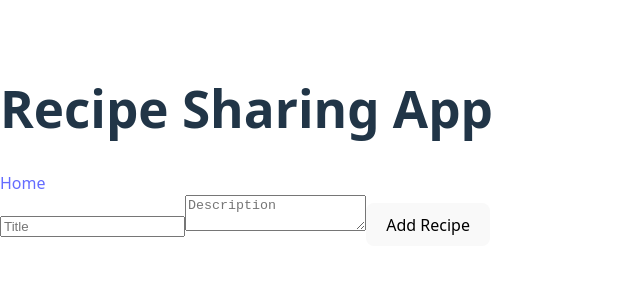
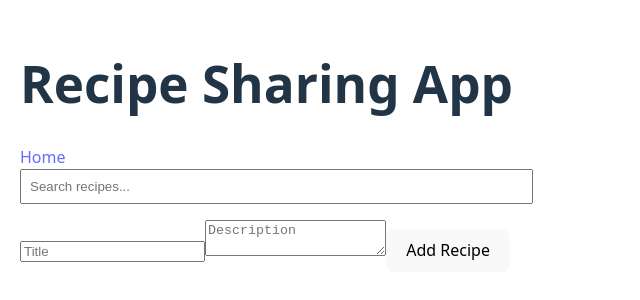
Before and after one commit to Phils9/alx-fe-reactjs, a React (Vite) app in the folder recipe-sharing-app/: page / in a window 1280 px wide. Shown: the part 254-554 px from the top of the page, without its empty margins (0-640 px from the left). Built offline with nearby package versions, Linux system fonts and the light colour scheme.

Commit message:
Task 2: Added advanced search and filtering capabilities

```diff
--- a/recipe-sharing-app/src/App.jsx
+++ b/recipe-sharing-app/src/App.jsx
@@ -2,15 +2,17 @@ import { BrowserRouter as Router, Routes, Route, Link } from 'react-router-dom';
 import RecipeList from './components/RecipeList';
 import AddRecipeForm from './components/AddRecipeForm';
 import RecipeDetails from './components/RecipeDetails';
+import SearchBar from './components/SearchBar';
 
 function App() {
   return (
     <Router>
-      <div>
+      <div style={{ padding: '20px' }}>
         <h1>Recipe Sharing App</h1>
         <nav>
           <Link to="/">Home</Link>
         </nav>
+        <SearchBar />
         <Routes>
           <Route
             path="/"
--- a/recipe-sharing-app/src/components/RecipeList.jsx
+++ b/recipe-sharing-app/src/components/RecipeList.jsx
@@ -2,11 +2,11 @@ import { Link } from 'react-router-dom';
 import useRecipeStore from './recipeStore'; // Ensure this import is correct
 
 const RecipeList = () => {
-  const recipes = useRecipeStore((state) => state.recipes);
+  const filteredRecipes = useRecipeStore((state) => state.filteredRecipes);
 
   return (
     <div>
-      {recipes.map((recipe) => (
+      {filteredRecipes.map((recipe) => (
         <div key={recipe.id}>
           <h3>
             <Link to={`/recipe/${recipe.id}`}>{recipe.title}</Link>
--- /dev/null
+++ b/recipe-sharing-app/src/components/SearchBar.jsx
@@ -0,0 +1,23 @@
+import React from 'react';
+import useRecipeStore from './recipeStore';
+
+const SearchBar = () => {
+  const setSearchTerm = useRecipeStore((state) => state.setSearchTerm);
+  const filterRecipes = useRecipeStore((state) => state.filterRecipes);
+
+  const handleChange = (e) => {
+    setSearchTerm(e.target.value);
+    filterRecipes();
+  };
+
+  return (
+    <input
+      type="text"
+      placeholder="Search recipes..."
+      onChange={handleChange}
+      style={{ width: '100%', padding: '8px', marginBottom: '16px' }}
+    />
+  );
+};
+
+export default SearchBar;
--- a/recipe-sharing-app/src/components/recipeStore.js
+++ b/recipe-sharing-app/src/components/recipeStore.js
@@ -2,6 +2,15 @@ import { create } from 'zustand';
 
 const useRecipeStore = create((set) => ({
   recipes: [],
+  searchTerm: '',
+  filteredRecipes: [],
+  setSearchTerm: (term) => set({ searchTerm: term }),
+  filterRecipes: () =>
+    set((state) => ({
+      filteredRecipes: state.recipes.filter((recipe) =>
+        recipe.title.toLowerCase().includes(state.searchTerm.toLowerCase())
+      ),
+    })),
   addRecipe: (newRecipe) =>
     set((state) => ({ recipes: [...state.recipes, newRecipe] })),
   deleteRecipe: (recipeId) =>
@@ -16,4 +25,4 @@ const useRecipeStore = create((set) => ({
     })),
 }));
 
-export default useRecipeStore; // Ensure this line is present
+export default useRecipeStore;
```
